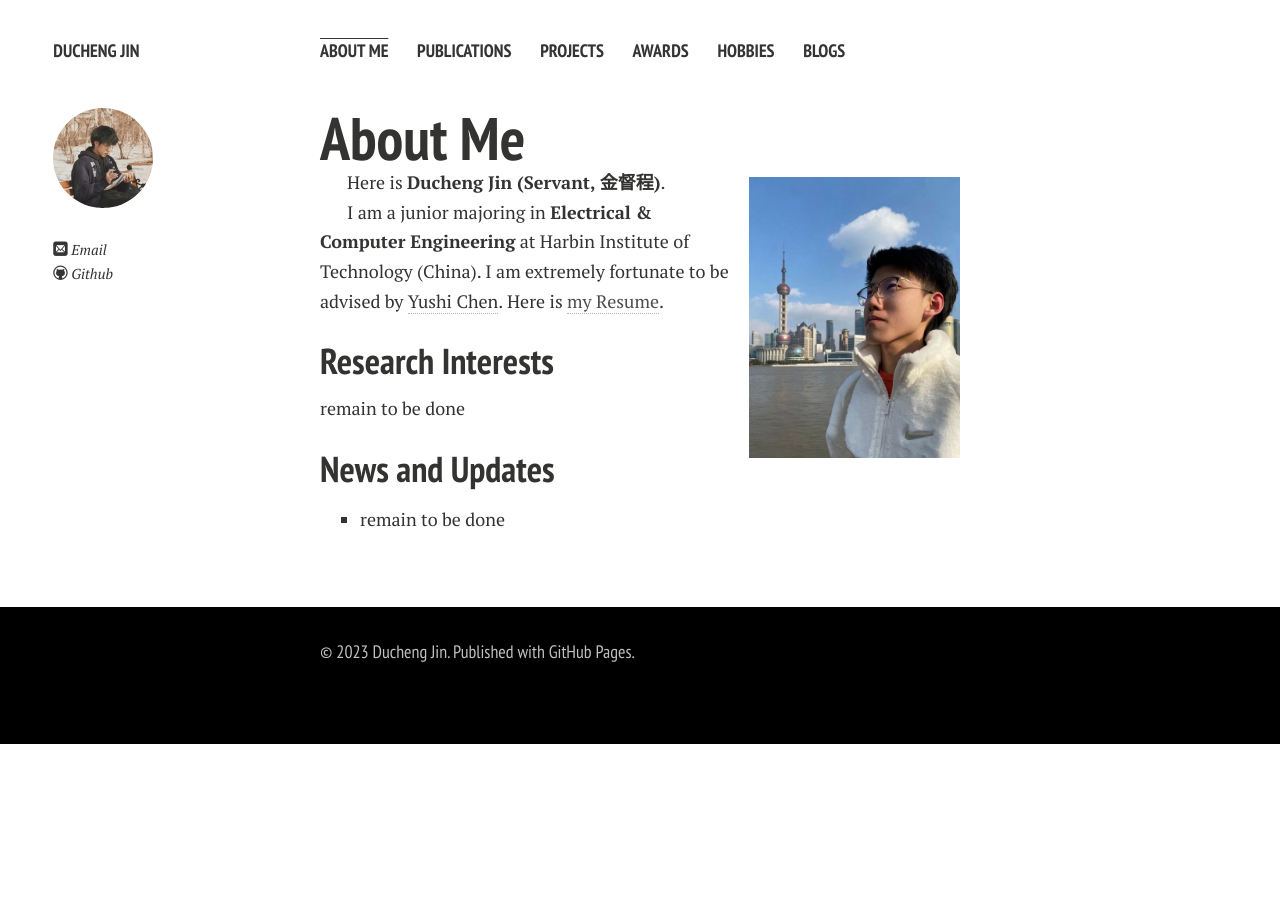
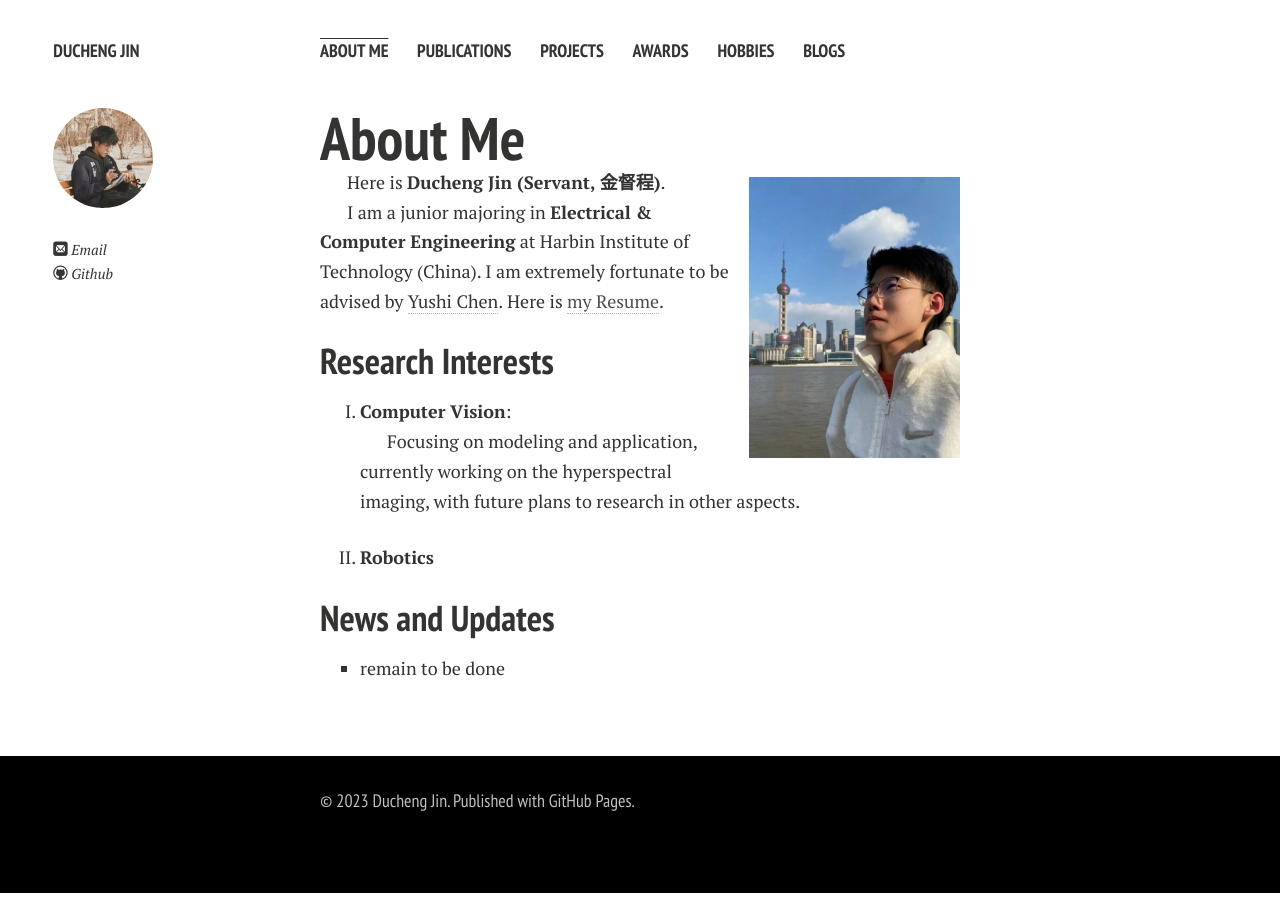
Before and after one commit to JinDucheng/JinDucheng.github.io, a Jekyll site: the page built from index.md, in a window 1280 px wide. Built offline with Jekyll 4.4.1, drawn with Linux system fonts in a browser that asks for light colours; nearby versions of some CDN libraries; comment, search, counter and statistics services are not loaded; a style sheet for code colours, icons or effects is not loaded; our own code applies the rules of GitHub Pages for plain Markdown files.

Commit message:
Update index.md

```diff
--- a/index.md
+++ b/index.md
@@ -12,7 +12,11 @@ I am a junior majoring in **Electrical & Computer Engineering** at Harbin Instit
 
 ## Research Interests
 
-remain to be done
+1. **Computer Vision**:
+
+   Focusing on modeling and application, currently working on the hyperspectral imaging, with future plans to research in other aspects.
+
+2. **Robotics**
 
 ## News and Updates
 
```
